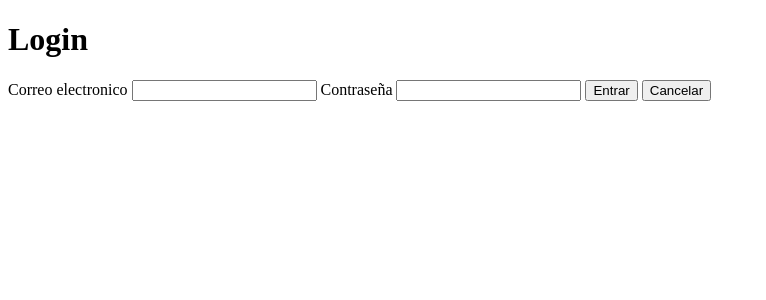
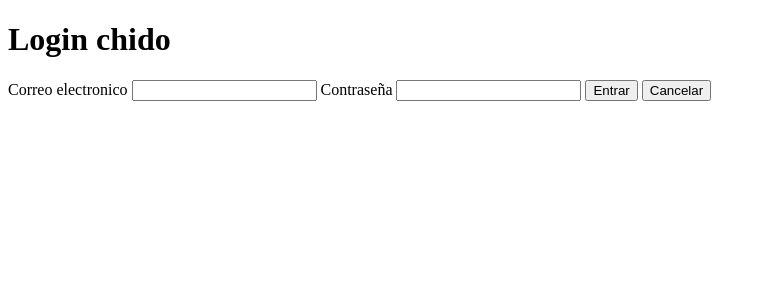
Before and after one commit to ChavaTI/Prensa-Michoacana, a PHP site: page / in a window 1280 px wide. Shown: the top 300 px of the page, without its empty margins (0-766 px from the left). Run offline with PHP 8.4, Linux system fonts and the light colour scheme.

Commit message:
Se cambio el h1 por login chido

```diff
--- a/src/index.php
+++ b/src/index.php
@@ -9,7 +9,7 @@
 <body>
     <main>
         <header>
-            <h1>Login</h1>
+            <h1>Login chido</h1>
         </header>
         <article>
             <form action="post">
```
